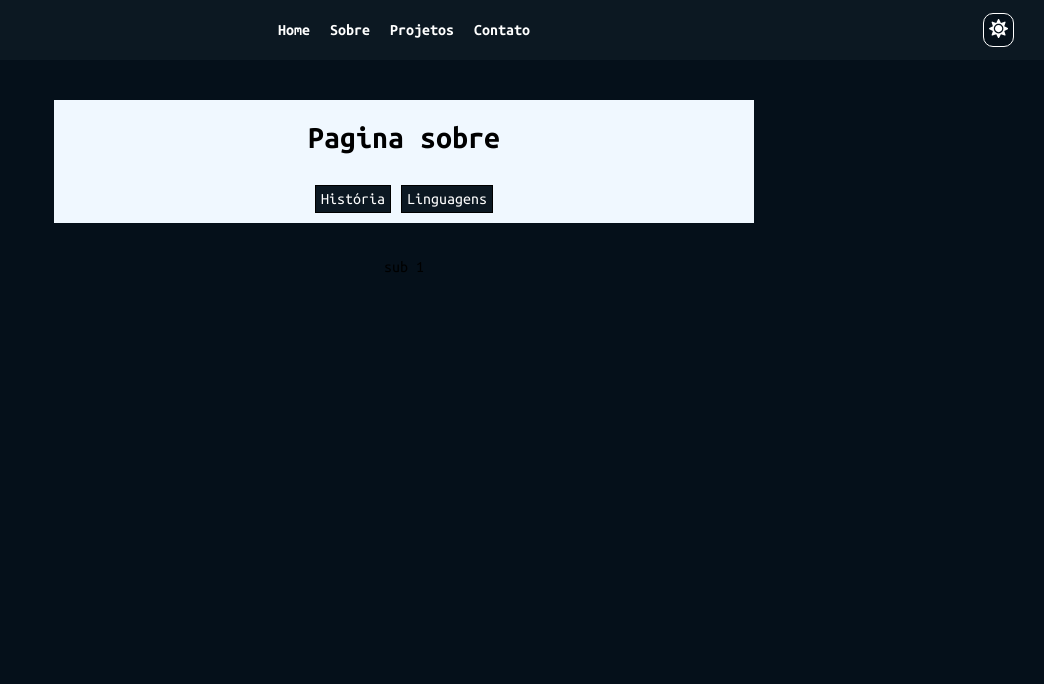
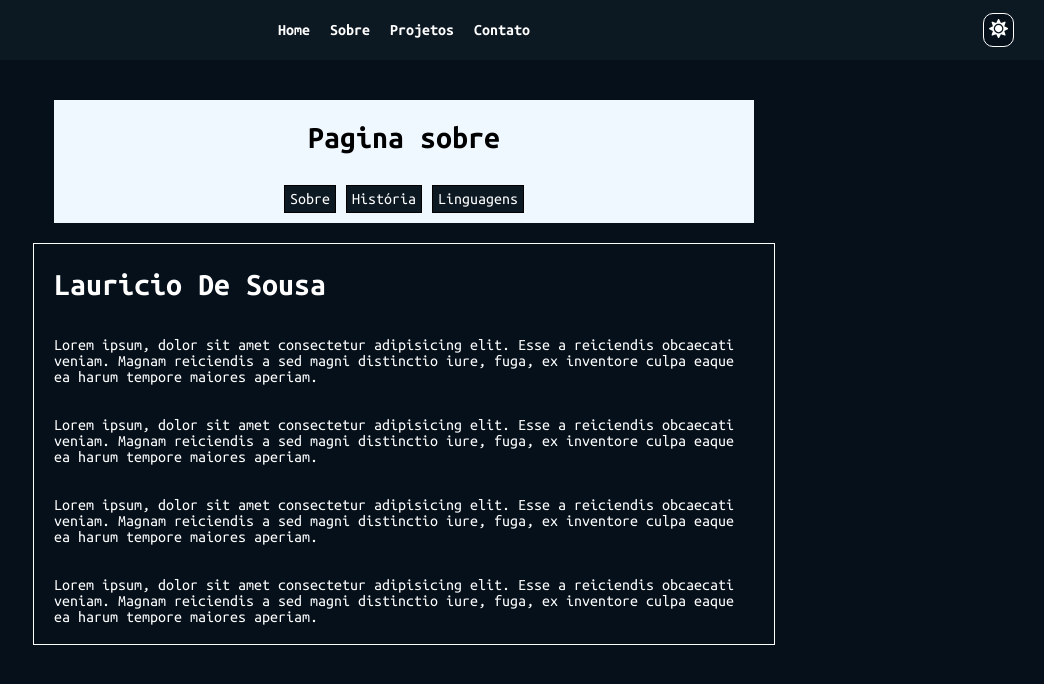
Before and after one commit to lauriciodev/portifolio-react-js, a React (Vite) app: page /about/history in a window 1280 px wide. Shown: the top 684 px of the page, without its empty margins (236-1280 px from the left). Built offline with nearby package versions, Linux system fonts and the light colour scheme.

Commit message:
history container

```diff
--- a/src/App.jsx
+++ b/src/App.jsx
@@ -8,6 +8,7 @@ import Home from "./pages/home";
 import About from "./pages/about";
 import Contact from "./pages/contact";
 import AboutMain from "./components/aboutMain";
+import AboutHistory from "./components/aboutHistory";
 
 function App() {
   const [theme, setTheme] = useState(false);
@@ -19,7 +20,7 @@ function App() {
           <Route path="/" element={<Home />} />
           <Route path="/about" element={<About />}>
             <Route index element={<AboutMain />} />
-            <Route path="history" element={<p>sub 1</p>} />
+            <Route path="history" element={<AboutHistory />} />
             <Route path="langs" element={<p>sub 2</p>} />
             <Route path="*" element={<p>Not found</p>} />
           </Route>
--- /dev/null
+++ b/src/components/aboutHistory/index.jsx
@@ -0,0 +1,30 @@
+import { Container } from "./styled";
+import madness from "../../assets/mad.gif";
+
+export default function AboutHistory() {
+  return (
+    <Container>
+      <h1>Lauricio De Sousa</h1>
+      <p>
+        Lorem ipsum, dolor sit amet consectetur adipisicing elit. Esse a
+        reiciendis obcaecati veniam. Magnam reiciendis a sed magni distinctio
+        iure, fuga, ex inventore culpa eaque ea harum tempore maiores aperiam.
+      </p>
+      <p>
+        Lorem ipsum, dolor sit amet consectetur adipisicing elit. Esse a
+        reiciendis obcaecati veniam. Magnam reiciendis a sed magni distinctio
+        iure, fuga, ex inventore culpa eaque ea harum tempore maiores aperiam.
+      </p>
+      <p>
+        Lorem ipsum, dolor sit amet consectetur adipisicing elit. Esse a
+        reiciendis obcaecati veniam. Magnam reiciendis a sed magni distinctio
+        iure, fuga, ex inventore culpa eaque ea harum tempore maiores aperiam.
+      </p>
+      <p>
+        Lorem ipsum, dolor sit amet consectetur adipisicing elit. Esse a
+        reiciendis obcaecati veniam. Magnam reiciendis a sed magni distinctio
+        iure, fuga, ex inventore culpa eaque ea harum tempore maiores aperiam.
+      </p>
+    </Container>
+  );
+}
--- /dev/null
+++ b/src/components/aboutHistory/styled.jsx
@@ -0,0 +1,22 @@
+import { styled } from "styled-components";
+
+export const Container = styled.div`
+  width: 100%;
+  height: 340px;
+  display: flex;
+  align-items: center;
+  justify-content: center;
+  border: 1px solid white;
+  flex-direction: column;
+  padding: 30px 20px;
+  overflow-y: scroll;
+
+  h1 {
+    color: white;
+    text-align: left;
+    width: 100%;
+  }
+  p {
+    color: white;
+  }
+`;
--- a/src/pages/about/index.jsx
+++ b/src/pages/about/index.jsx
@@ -8,6 +8,8 @@ export default function About() {
       <SubContainerAbout>
         <h1>Pagina sobre</h1>
         <ContainerLinks>
+          <Link to="/about">Sobre</Link>
+
           <Link to="/about/history">História</Link>
           <Link to="/about/langs">Linguagens</Link>
         </ContainerLinks>
```
